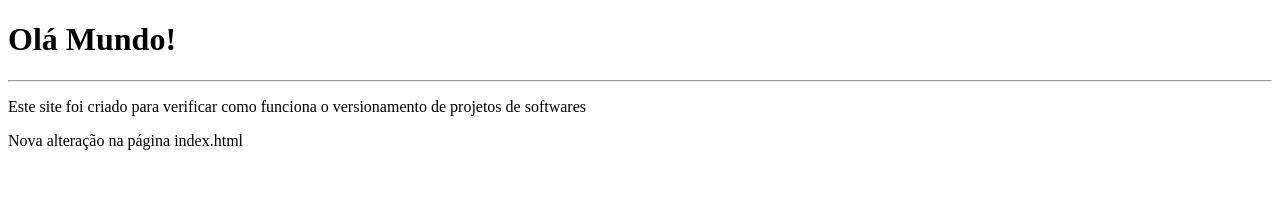
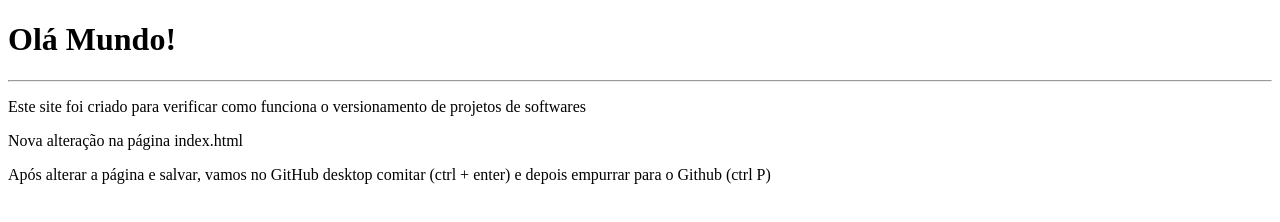
Before and after one commit to AlessandroAlmeidaRJ/Meu-primeiro-repositorio, a plain HTML site: page site-exemplo/index.html in a window 1280 px wide. Drawn offline with Linux system fonts and the light colour scheme.

Commit message:
alteração explicativa no index.html
Após alterar o arquivo no vscode e salvar, abrir o GitHub desktop comitar teclando ctrl + enter e dar o "push" teclando ctrl + p.

```diff
--- a/site-exemplo/index.html
+++ b/site-exemplo/index.html
@@ -10,5 +10,6 @@
     <hr>
     <p>Este site foi criado para verificar como funciona o versionamento de projetos de softwares </p>
     <p>Nova alteração na página index.html</p>
+    <p>Após alterar a página e salvar, vamos no GitHub desktop comitar (ctrl + enter) e depois empurrar para o Github (ctrl P)</p>
 </body>
 </html>
```
